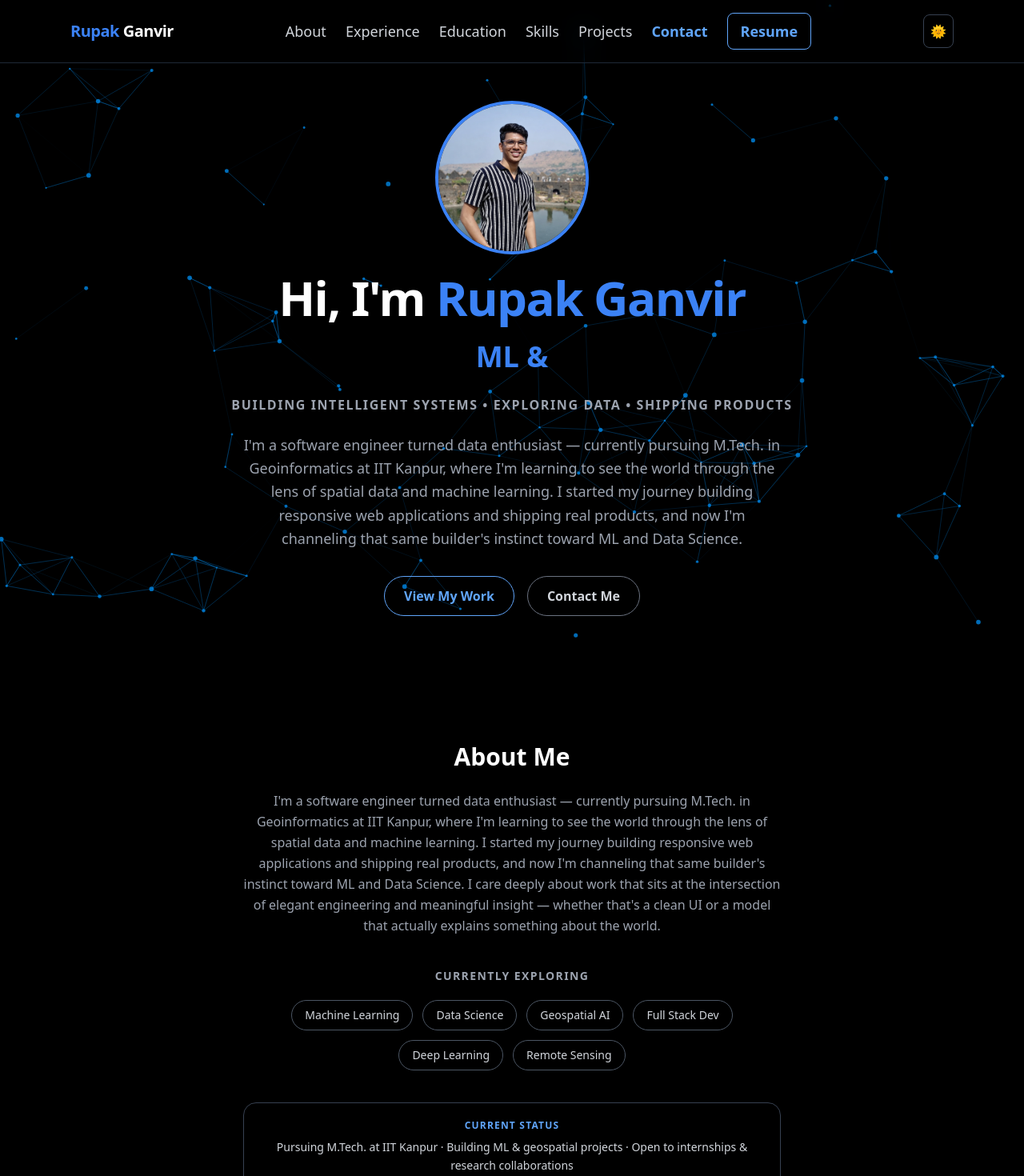
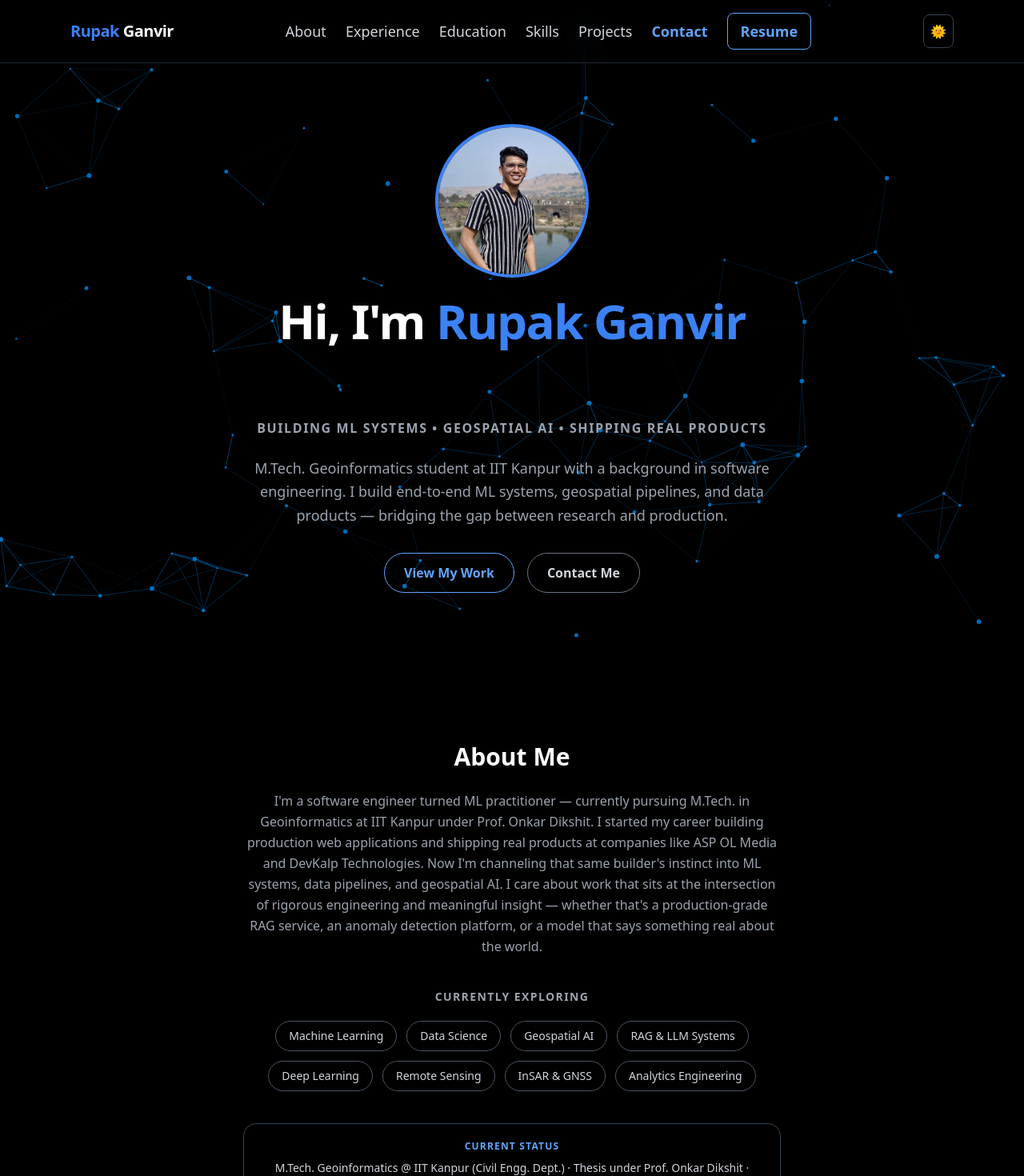
Before and after one commit to RupakGanvir/rupakganvir.github.io, a React (Vite) app: page / in a window 1280 px wide. Shown: the top 1470 px of the page at 80% size. Built offline with nearby package versions, Linux system fonts and the light colour scheme.

Commit message:
feat: update portfolio content — projects, skills, and about sections

```diff
--- a/src/App.jsx
+++ b/src/App.jsx
@@ -237,10 +237,10 @@ export default function App() {
             <span className="text-blue-500">
               <Typewriter
                 words={[
-                  "Software Engineer",
-                  "ML & DS Enthusiast",
+                  "ML & Data Science Engineer",
                   "Full Stack Developer",
-                  "Problem Solver",
+                  "Geospatial AI Researcher",
+                  "IIT Kanpur M.Tech Student",
                 ]}
                 loop={true}
                 typeSpeed={80}
@@ -261,7 +261,7 @@ export default function App() {
           }`}
         >
           <b>
-            Building intelligent systems • Exploring data • Shipping products
+            Building ML systems • Geospatial AI • Shipping real products
           </b>
         </motion.p>
 
@@ -275,7 +275,7 @@ export default function App() {
           }`}
         >
           {
-            "I'm a software engineer turned data enthusiast — currently pursuing M.Tech. in Geoinformatics at IIT Kanpur, where I'm learning to see the world through the lens of spatial data and machine learning. I started my journey building responsive web applications and shipping real products, and now I'm channeling that same builder's instinct toward ML and Data Science."
+            "M.Tech. Geoinformatics student at IIT Kanpur with a background in software engineering. I build end-to-end ML systems, geospatial pipelines, and data products — bridging the gap between research and production."
           }
         </motion.p>
 
@@ -324,7 +324,7 @@ export default function App() {
           className={`leading-relaxed mb-10 max-w-2xl ${dark ? "text-gray-400" : "text-gray-600"}`}
         >
           {
-            "I'm a software engineer turned data enthusiast — currently pursuing M.Tech. in Geoinformatics at IIT Kanpur, where I'm learning to see the world through the lens of spatial data and machine learning. I started my journey building responsive web applications and shipping real products, and now I'm channeling that same builder's instinct toward ML and Data Science. I care deeply about work that sits at the intersection of elegant engineering and meaningful insight — whether that's a clean UI or a model that actually explains something about the world."
+            "I'm a software engineer turned ML practitioner — currently pursuing M.Tech. in Geoinformatics at IIT Kanpur under Prof. Onkar Dikshit. I started my career building production web applications and shipping real products at companies like ASP OL Media and DevKalp Technologies. Now I'm channeling that same builder's instinct into ML systems, data pipelines, and geospatial AI. I care about work that sits at the intersection of rigorous engineering and meaningful insight — whether that's a production-grade RAG service, an anomaly detection platform, or a model that says something real about the world."
           }
         </p>
 
@@ -368,9 +368,11 @@ export default function App() {
               "Machine Learning",
               "Data Science",
               "Geospatial AI",
-              "Full Stack Dev",
+              "RAG & LLM Systems",
               "Deep Learning",
               "Remote Sensing",
+              "InSAR & GNSS",
+              "Analytics Engineering",
             ].map((tag, i) => (
               <span
                 key={i}
@@ -404,7 +406,7 @@ export default function App() {
             className={`text-sm leading-relaxed ${dark ? "text-gray-300" : "text-gray-600"}`}
           >
             {
-              "Pursuing M.Tech. at IIT Kanpur · Building ML & geospatial projects · Open to internships & research collaborations"
+              "M.Tech. Geoinformatics @ IIT Kanpur (Civil Engg. Dept.) · Thesis under Prof. Onkar Dikshit · Building ML, geospatial & data products · Open to internships & research collaborations"
             }
           </p>
         </motion.div>
@@ -666,46 +668,80 @@ export default function App() {
                 "NumPy",
                 "Pandas",
                 "Scikit-learn",
+                "XGBoost",
                 "TensorFlow",
-                "Data Analysis",
+                "SMOTE",
+                "Isolation Forest",
+                "FinBERT",
+                "LSTM",
+              ],
+            },
+            {
+              category: "RAG & LLM Systems",
+              emoji: "🧠",
+              skills: [
+                "FastAPI",
+                "ChromaDB",
+                "BM25",
+                "Reciprocal Rank Fusion",
+                "HuggingFace",
+                "OpenAI API",
+                "Pydantic",
+                "Docker",
+              ],
+            },
+            {
+              category: "Analytics & BI",
+              emoji: "📊",
+              skills: [
+                "SQL",
+                "DuckDB",
+                "Streamlit",
+                "Plotly",
+                "Tableau",
+                "Pandas",
+                "Statistical Testing",
               ],
             },
             {
               category: "Programming Languages",
               emoji: "💻",
-              skills: ["C++", "Python", "JavaScript", "TypeScript"],
+              skills: ["Python", "C++", "JavaScript", "TypeScript", "SQL"],
             },
             {
-              category: "Frontend & UI",
+              category: "Full Stack & UI",
               emoji: "🎨",
               skills: [
                 "React",
+                "Vite",
                 "Tailwind CSS",
-                "HTML5",
-                "CSS3",
                 "Framer Motion",
+                "Node.js",
+                "Express",
+                "MongoDB",
+                "PostgreSQL",
+                "PostGIS",
+                "Leaflet",
               ],
             },
             {
-              category: "Backend & Databases",
-              emoji: "🛠️",
-              skills: ["Node.js", "Express", "MongoDB", "REST API", "SQL"],
-            },
-            {
-              category: "Geospatial & GNSS",
+              category: "Geospatial & Remote Sensing",
               emoji: "🌍",
               skills: [
                 "GIS",
+                "InSAR",
+                "GNSS",
                 "Remote Sensing",
-                "GNSS",
                 "Google Earth Engine",
                 "QGIS",
+                "SAR",
+                "Mogi Source Modelling",
               ],
             },
             {
               category: "Tools & DevOps",
               emoji: "⚙️",
-              skills: ["Git", "Linux", "AWS", "VS Code"],
+              skills: ["Git", "GitHub Actions", "Docker", "Linux", "AWS", "Render", "Vercel", "Pytest"],
             },
           ].map((group, gi) => (
             <motion.div
@@ -754,37 +790,37 @@ export default function App() {
 
         {/* Project Data */}
         {(() => {
-          // ✏️ TO UPDATE: Add or change GitHub links here
+          // ✏️ TO UPDATE: Add or change GitHub links / descriptions here
           const projects = [
             {
-              title: "Fraud Detection System",
-              desc: "Built a fraud detection pipeline on the IEEE-CIS dataset (590K+ transactions), implementing Logistic Regression from scratch in NumPy and improving AUC-ROC from 0.784 to 0.904 using XGBoost.",
-              tech: ["Python", "XGBoost", "SMOTE", "Scikit-learn"],
-              link: "https://github.com/RupakGanvir/fraud-detection-system",
+              title: "DocuMind — RAG Service",
+              desc: "Production-grade document Q&A API: hybrid dense+BM25 retrieval fused via Reciprocal Rank Fusion, cross-encoder reranker, 5-metric eval harness (context precision, faithfulness, ROUGE-L), 82-test CI suite, and a two-stage Docker build baking HuggingFace weights at image build time.",
+              tech: ["FastAPI", "ChromaDB", "BM25", "HuggingFace", "Docker", "GitHub Actions", "Python"],
+              link: "https://github.com/RupakGanvir/DocuMind", // ✏️ Update if URL changes
             },
             {
-              title: "Monte Carlo T20 Simulation",
-              desc: "Monte Carlo simulation to estimate T20 cricket run chase probabilities — built while studying probability distributions at IIT Kanpur.",
-              tech: ["Python", "Jupyter Notebook"],
-              link: "https://github.com/RupakGanvir/monte-carlo-t20-simulation",
+              title: "TerraWatch — Geospatial Anomaly Platform",
+              desc: "Full-stack geospatial anomaly detection platform: React/Leaflet frontend, FastAPI + PostgreSQL/PostGIS backend, JWT auth, and Isolation Forest ML for detecting spatial anomalies. Deployed across Vercel, Render, and Neon (free tier).",
+              tech: ["React", "Leaflet", "FastAPI", "PostGIS", "Isolation Forest", "JWT", "Vercel"],
+              link: "https://github.com/RupakGanvir", // ✏️ Replace with actual repo link
             },
             {
-              title: "Portfolio Website (This One!)",
-              desc: "Built a fully responsive personal portfolio using React, Tailwind, and Framer Motion.",
-              tech: ["React", "Tailwind", "Framer Motion"],
-              link: "https://github.com/RupakGanvir",
+              title: "RetailPulse — Analytics Pipeline",
+              desc: "End-to-end e-commerce analytics pipeline: raw data ingestion, a documented SQL cleaning layer, DuckDB warehouse with cohort retention marts (CTEs + window functions), a pytest data-quality suite, and a Streamlit + Plotly dashboard with Welch's t-test significance testing on channel LTV.",
+              tech: ["DuckDB", "SQL", "Streamlit", "Plotly", "Pytest", "Python"],
+              link: "https://github.com/RupakGanvir/retail-analytics-pipeline",
             },
             {
-              title: "Human Counting System",
-              desc: "Human detection and counting system using OpenCV supporting image, video, and real-time webcam input with improved accuracy using Non-Max Suppression.",
-              tech: ["Jupyter Notebook", "OpenCV"],
-              link: "https://github.com/RupakGanvir/Humans-Counting",
+              title: "Fraud Detection System",
+              desc: "ML pipeline on the IEEE-CIS dataset (590K+ transactions). Implemented Logistic Regression from scratch in NumPy, applied SMOTE for class imbalance, and pushed AUC-ROC from 0.784 to 0.904 with XGBoost. Includes a FastAPI serving layer and a Folium geospatial fraud heatmap.",
+              tech: ["Python", "XGBoost", "SMOTE", "FastAPI", "Folium", "Scikit-learn"],
+              link: "https://github.com/RupakGanvir/fraud-detection-system", // ✏️ Update if URL changes
             },
             {
-              title: "Task Manager Dashboard",
-              desc: "A full-stack task tracker with authentication and analytics.",
-              tech: ["Node.js", "MongoDB", "Express"],
-              link: "https://github.com/RupakGanvir",
+              title: "Intraday Trading System",
+              desc: "Autonomous intraday trading system built from scratch — ensemble of XGBoost, LSTM, CNN, and FinBERT sentiment. Live data via Zerodha Kite and Binance WebSocket feeds, paper trading mode, and a React dashboard for monitoring signals in real time.",
+              tech: ["Python", "XGBoost", "LSTM", "CNN", "FinBERT", "React", "Zerodha Kite API"],
+              link: "https://github.com/RupakGanvir", // ✏️ Replace with actual repo link
             },
           ];
 
```
